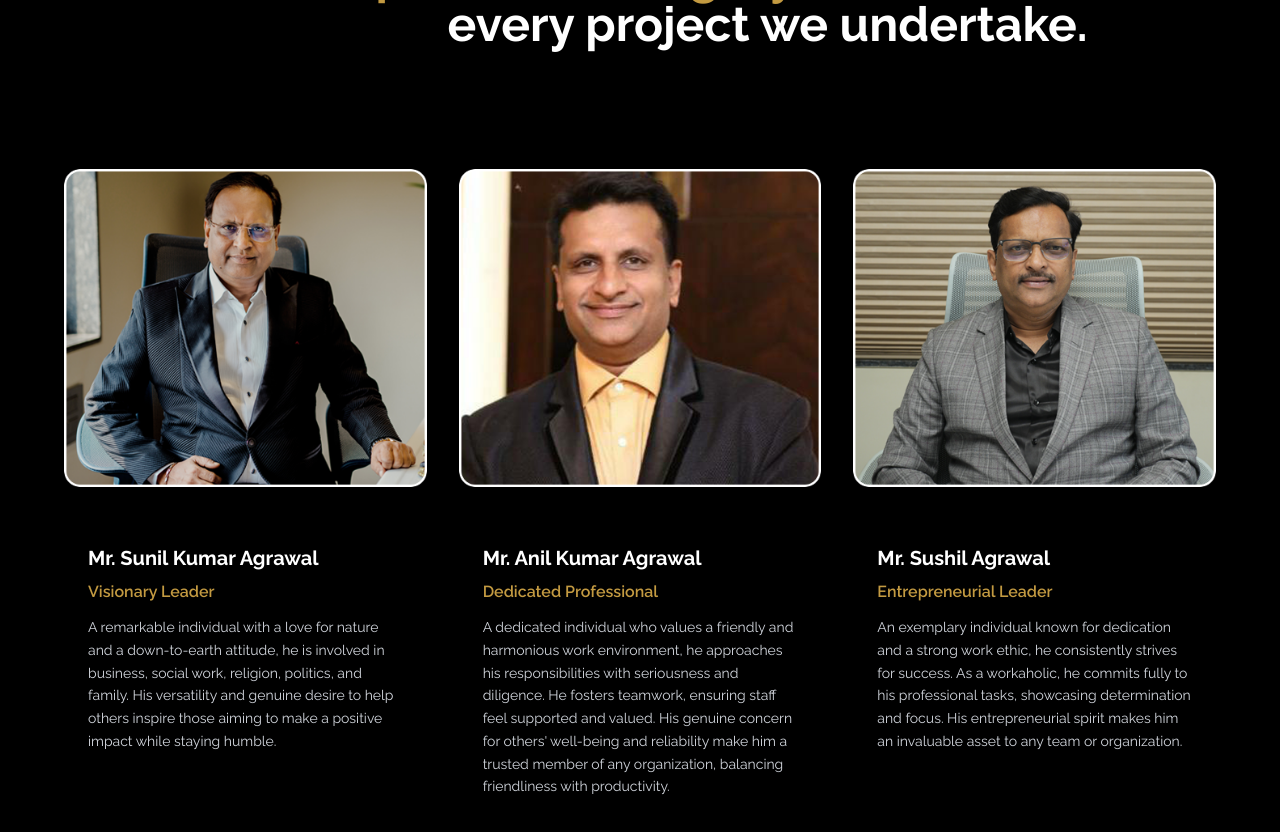
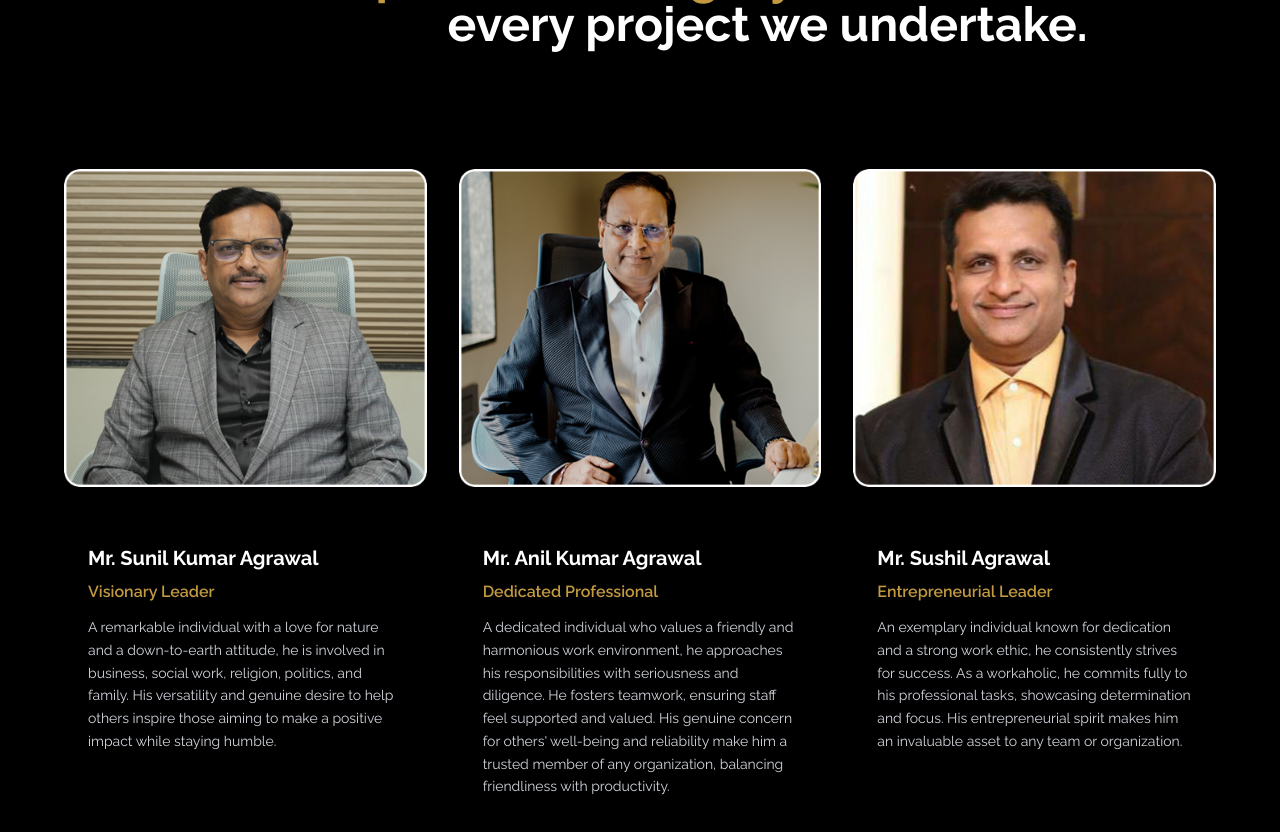
Before and after one commit to RahulChandrakarr/ska, a Next.js app: page / in a window 1280 px wide. Shown: the part 6080-6912 px from the top of the page. Built offline with nearby package versions, Linux system fonts and the light colour scheme.

Commit message:
name chagens

```diff
--- a/app/components/MeetOurVisionaries.jsx
+++ b/app/components/MeetOurVisionaries.jsx
@@ -10,7 +10,7 @@ const visionaries = [
     name: "Mr. Sunil Kumar Agrawal",
     position: "Visionary Leader",
     description: "A remarkable individual with a love for nature and a down-to-earth attitude, he is involved in business, social work, religion, politics, and family. His versatility and genuine desire to help others inspire those aiming to make a positive impact while staying humble.",
-    image: "/Images/our-team/MrSunilKumarAgrawal.png",
+    image: "/Images/our-team/SunilKumarAgrawal.png",
     expertise: ["Business", "Social Work", "Leadership"],
     expertiseIcons: {
       "Business": (
@@ -35,7 +35,7 @@ const visionaries = [
     name: "Mr. Anil Kumar Agrawal",
     position: "Dedicated Professional",
     description: "A dedicated individual who values a friendly and harmonious work environment, he approaches his responsibilities with seriousness and diligence. He fosters teamwork, ensuring staff feel supported and valued. His genuine concern for others' well-being and reliability make him a trusted member of any organization, balancing friendliness with productivity.",
-    image: "/Images/our-team/MrAnilKumarAgrawal.png",
+    image: "/Images/our-team/MrSunilKumarAgrawal.png",
     expertise: ["Teamwork", "Diligence", "Reliability"],
     expertiseIcons: {
       "Teamwork": (
@@ -60,7 +60,7 @@ const visionaries = [
     name: "Mr. Sushil Agrawal",
     position: "Entrepreneurial Leader",
     description: "An exemplary individual known for dedication and a strong work ethic, he consistently strives for success. As a workaholic, he commits fully to his professional tasks, showcasing determination and focus. His entrepreneurial spirit makes him an invaluable asset to any team or organization.",
-    image: "/Images/our-team/SunilKumarAgrawal.png",
+    image: "/Images/our-team/MrAnilKumarAgrawal.png",
     expertise: ["Entrepreneurship", "Dedication", "Success"],
     expertiseIcons: {
       "Entrepreneurship": (
```
